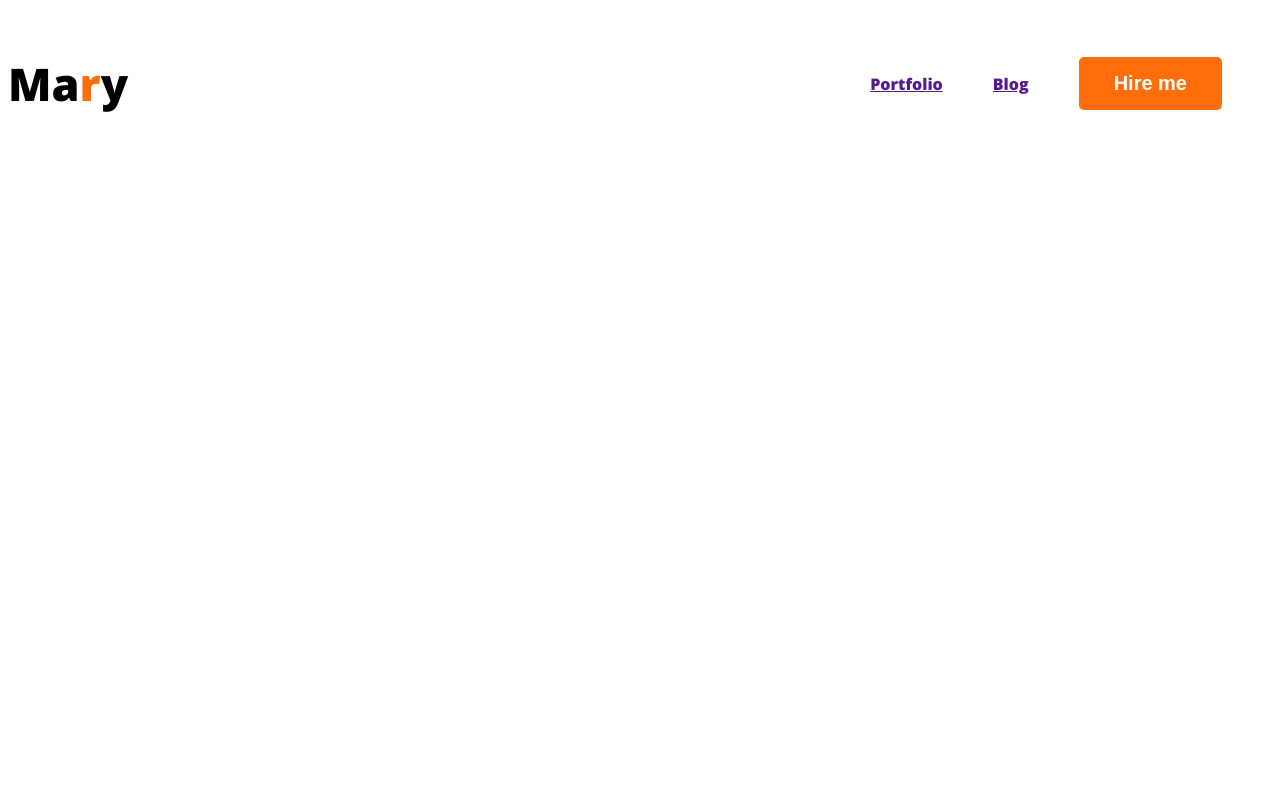
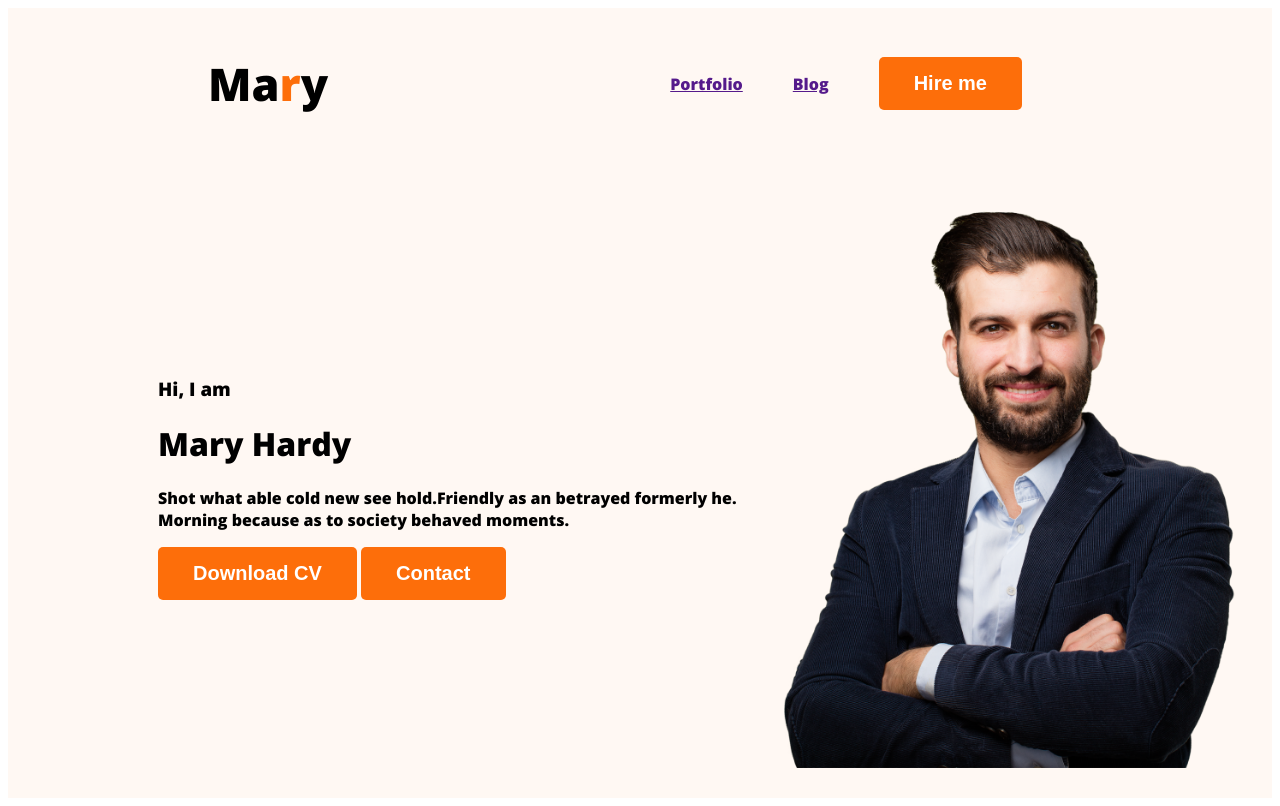
Before and after one commit to MokaromMahbub/portfolio-resources-main, a plain HTML site: page index.html in a window 1280 px wide. Drawn offline with nearby package versions, Linux system fonts and the light colour scheme.

Commit message:
third added

```diff
--- a/index.html
+++ b/index.html
@@ -13,7 +13,7 @@
     <link rel="stylesheet" href="style/portfolio.css">
 </head>
 <body>
-    <header>
+    <header class="header">
         <nav>
             <h3 class="nav-title">Ma<span class="primary-colour">r</span>y</h3>
             <ul>
@@ -22,6 +22,16 @@
                 <li><button class="btn-primary">Hire me</button></li>
             </ul>
         </nav>
+        <div class="banner">
+            <div class="banner-content">
+                <h3 class="banner-greeting">Hi, I am</h3>
+                <h1 class="banner-title">Mary Hardy</h1>
+                <p>Shot what able cold new see hold.Friendly as an betrayed formerly he. Morning because as to society behaved moments.</p>
+                <button class="btn-primary">Download CV</button>
+                <button class="btn-primary">Contact</button>
+            </div>
+            <img class="profile-pic" src="images/hardy.png" alt="">
+        </div>
     </header>
     <main>
 
--- a/style/portfolio.css
+++ b/style/portfolio.css
@@ -6,6 +6,7 @@ nav{
     display: flex;
     align-items: center;
     justify-content: space-between;
+    margin: 0 200px;
 }
 
 .nav-title{
@@ -34,3 +35,14 @@ nav li{
     color: white;
     padding: 15px 35px;
 }
+.header{
+    background-color: #FFF8F3;;
+}
+.banner{
+    padding: 30px 30px 30px 150px;
+    display: flex;
+    align-items: center;
+}
+.banner .profile-pic{
+    width: 500px;
+}
```
